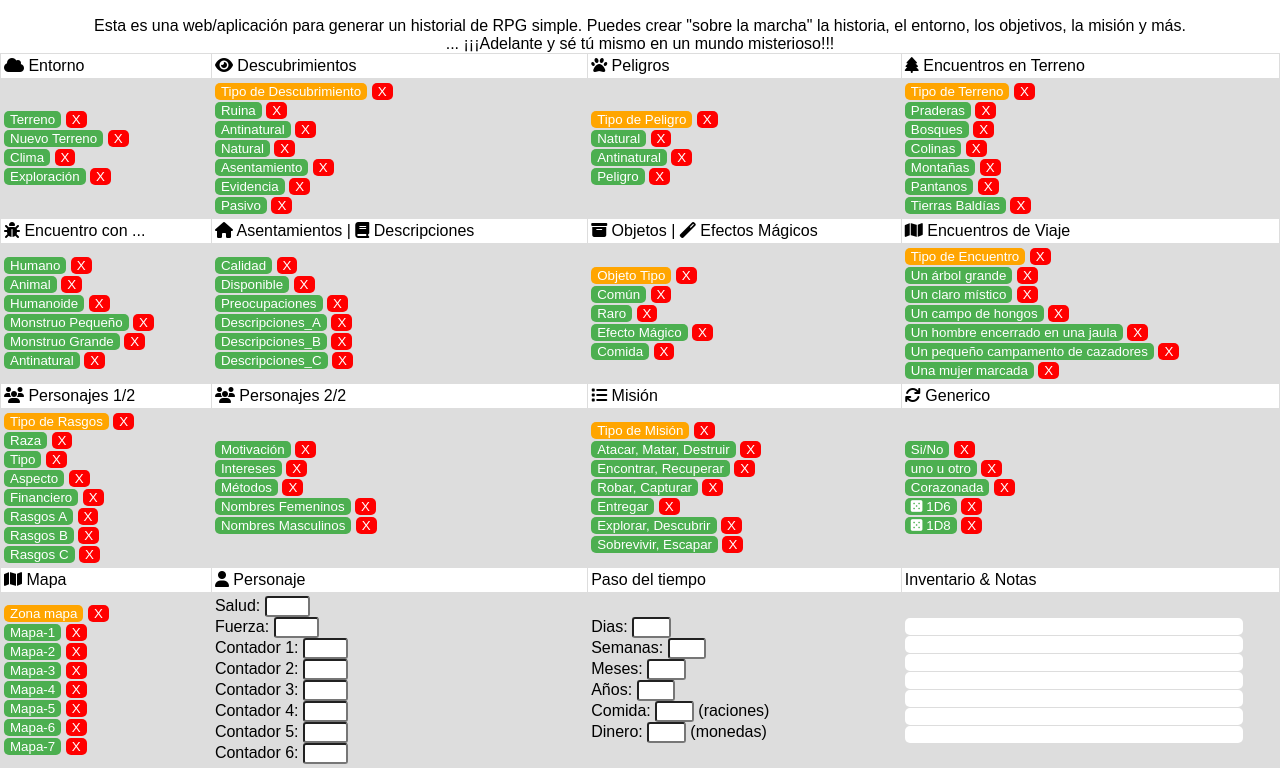
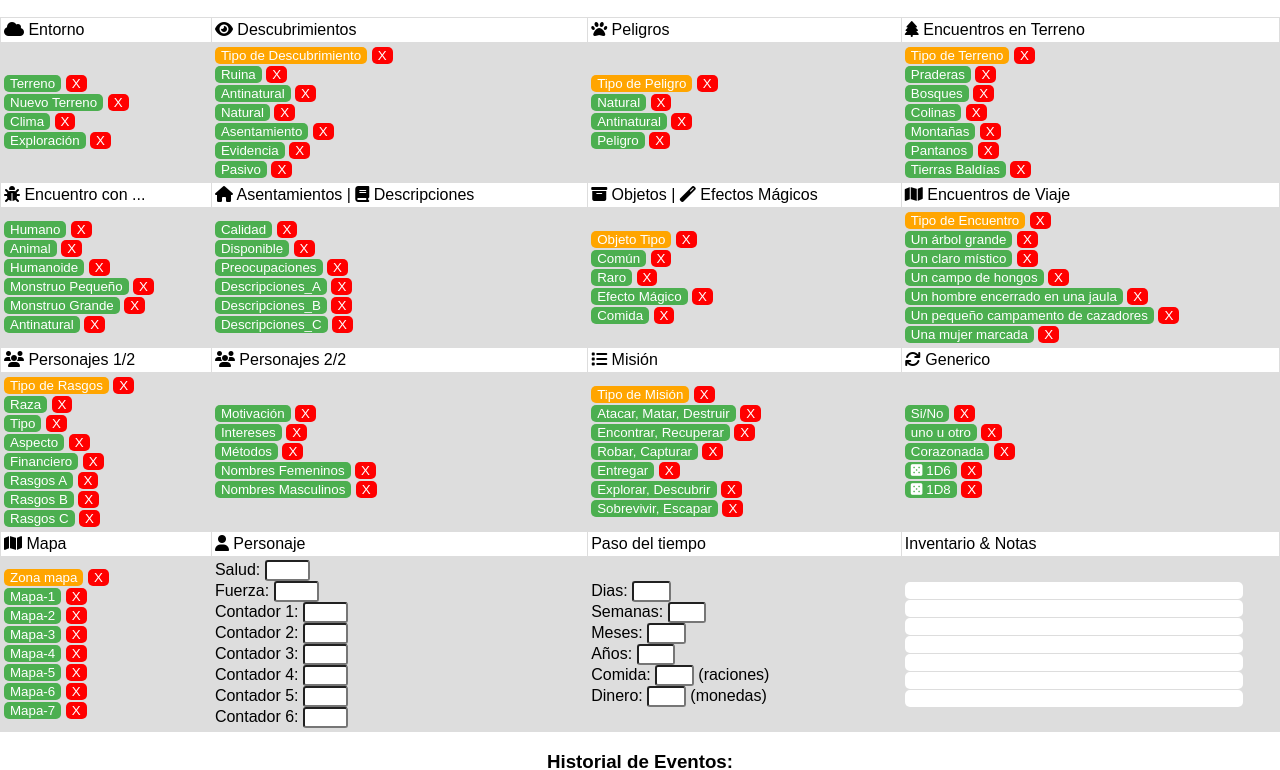
Before and after one commit to jpradoar/rpg-oracle, a plain HTML site: page index.html in a window 1280 px wide. Shown: the part 51-821 px from the top of the page. Drawn offline with Linux system fonts and the light colour scheme.

Commit message:
Update index.html

```diff
--- a/index.html
+++ b/index.html
@@ -148,9 +148,6 @@ I'll create next version but with best practices.
 </head>
 <body>
 <h2> RPG Oracle </h2>
-Esta es una web/aplicación para generar un historial de RPG simple. Puedes crear "sobre la marcha" la historia, el entorno, los objetivos, la misión y más. <br>... ¡¡¡Adelante y sé tú mismo en un mundo misterioso!!!
-
-
 <table>
   <tr>
     <td><i class="fa fa-cloud" ></i> Entorno</td>
```
